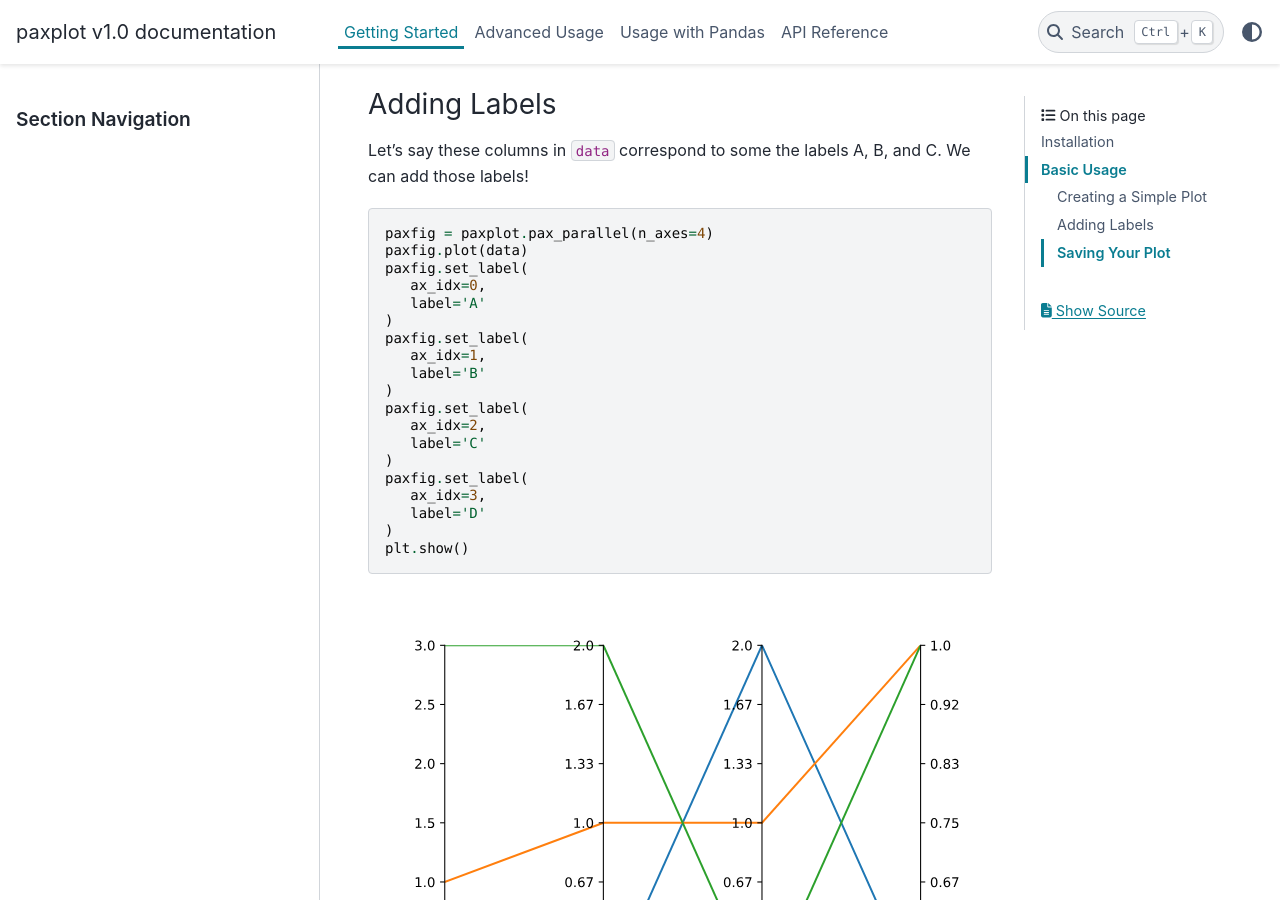
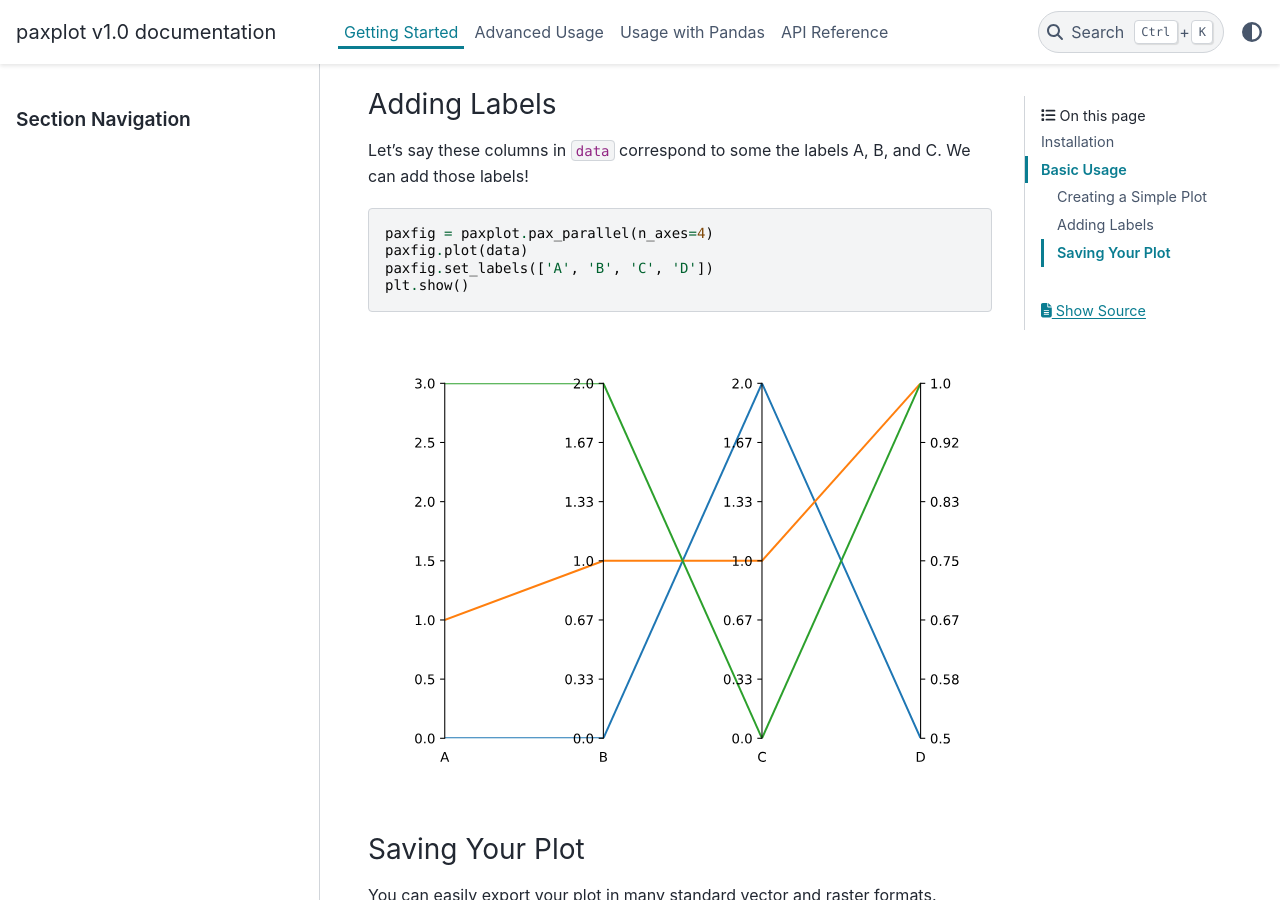
Before and after one commit to paxplot/paxplot, a Sphinx documentation site: the page built from docs/source/getting_started.rst, in a window 1280 px wide and 900 px high, scrolled down 1413 px. Built offline with Sphinx 7.4.7 and the PyData theme 0.15.4, drawn with Linux system fonts in a browser that asks for light colours.

Commit message:
Now uses set_labels

```diff
--- a/docs/source/getting_started.rst
+++ b/docs/source/getting_started.rst
@@ -45,22 +45,7 @@ Let's say these columns in :code:`data` correspond to some the labels A, B, and
 
    paxfig = paxplot.pax_parallel(n_axes=4)
    paxfig.plot(data)
-   paxfig.set_label(
-      ax_idx=0,
-      label='A'
-   )
-   paxfig.set_label(
-      ax_idx=1,
-      label='B'
-   )
-   paxfig.set_label(
-      ax_idx=2,
-      label='C'
-   )
-   paxfig.set_label(
-      ax_idx=3,
-      label='D'
-   )
+   paxfig.set_labels(['A', 'B', 'C', 'D'])
    plt.show()
 
 .. image:: _static/labels.svg
```
Also changed, not shown: 3 other files.
